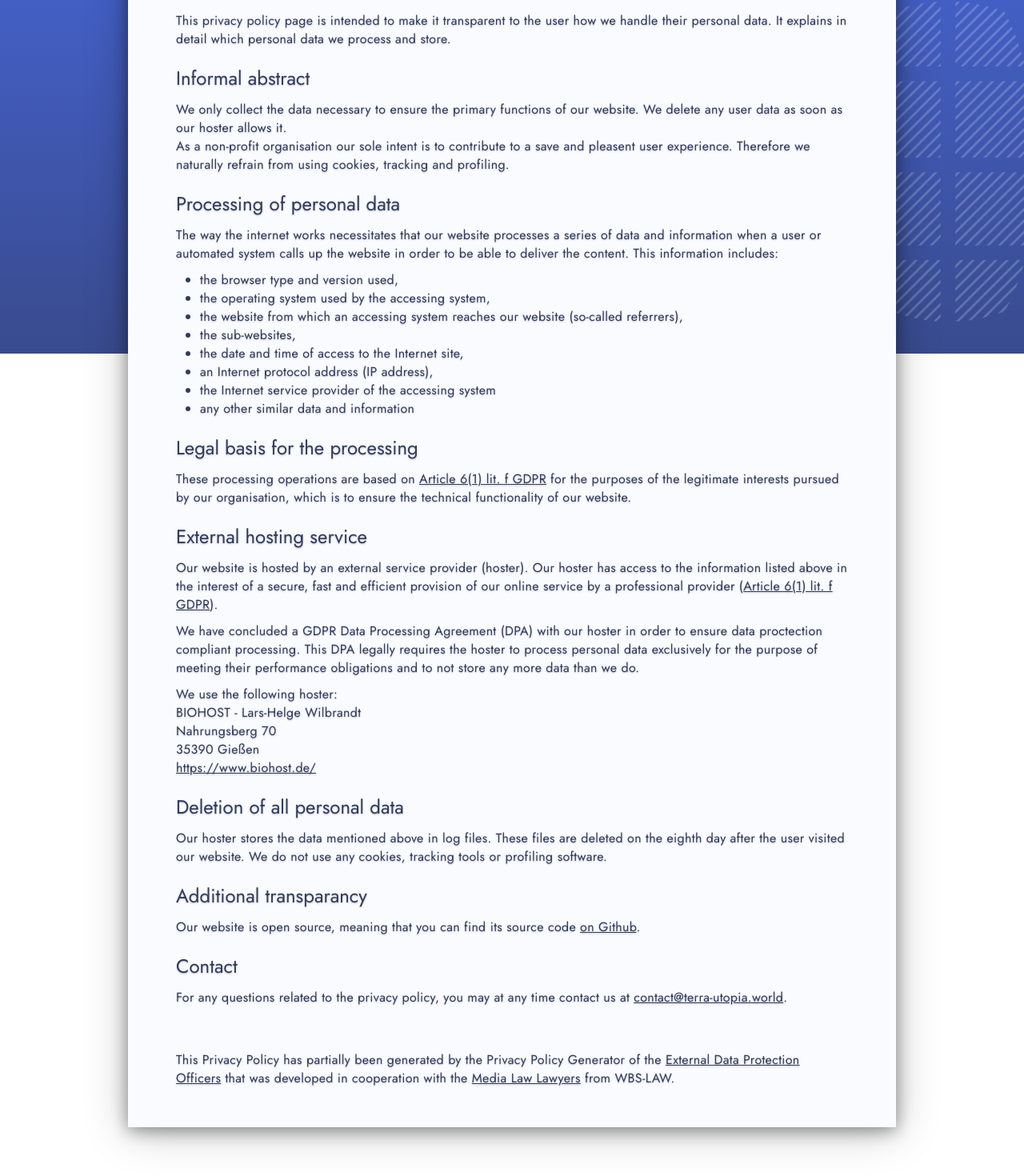
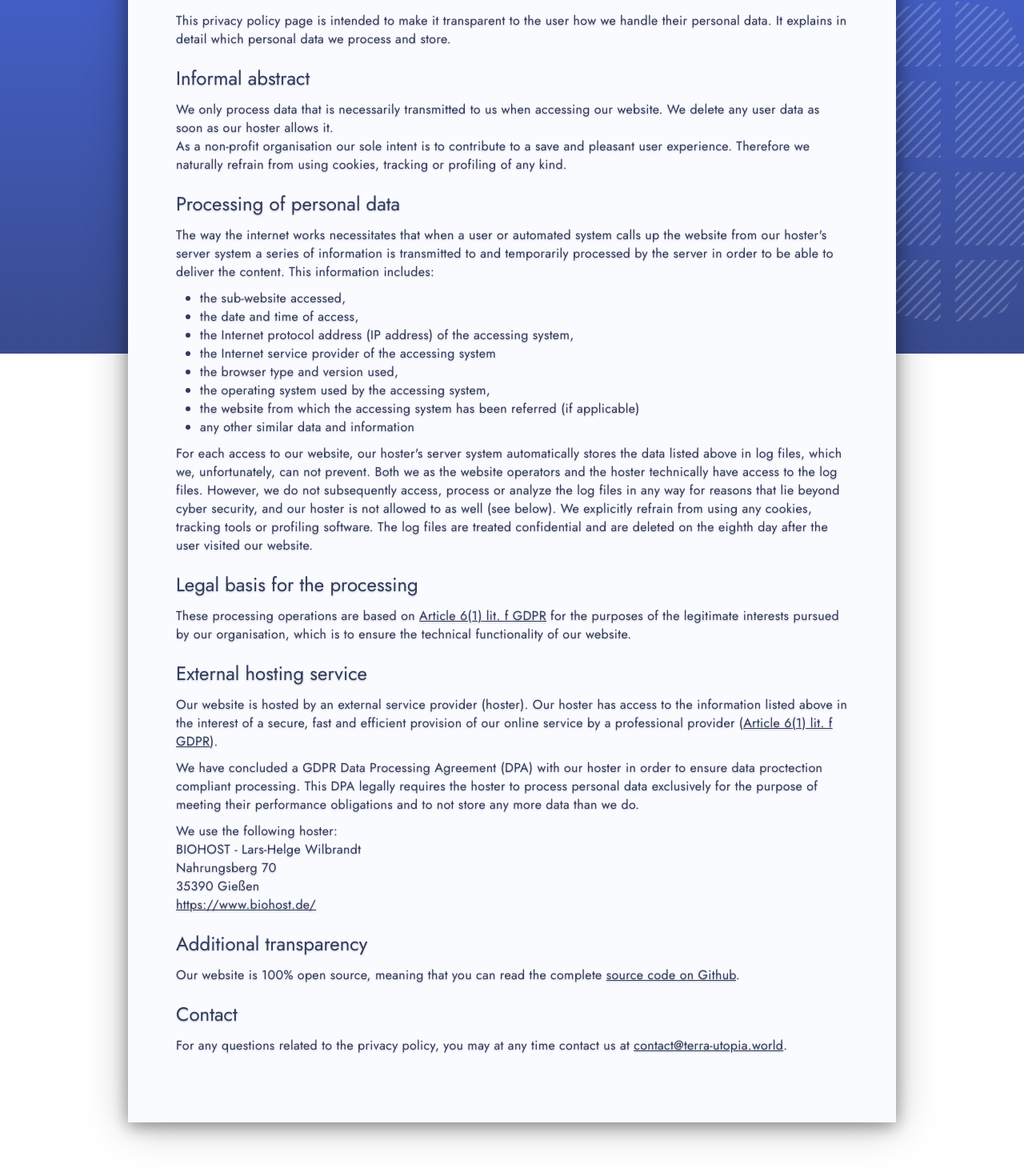
Before and after one commit to terra-utopia/terra-utopia-website, a Nuxt app: page /privacy-policy in a window 1280 px wide. Shown: the part 358-1828 px from the top of the page at 80% size. Built offline with nearby package versions, Linux system fonts and the light colour scheme.

Commit message:
privacy policy rework

```diff
--- a/pages/privacy-policy.vue
+++ b/pages/privacy-policy.vue
@@ -10,42 +10,41 @@
 
                 <h4>Informal abstract</h4>
                 <p>
-                    We only collect the data necessary to ensure the primary functions of our website. We delete any user data as soon as our hoster allows it.
+                    We only process data that is necessarily transmitted to us when accessing our website. We delete any user data as soon as our hoster allows it.
                     <br>
-                    As a non-profit organisation our sole intent is to contribute to a save and pleasent user experience. Therefore we naturally refrain from using cookies, tracking and profiling.
+                    As a non-profit organisation our sole intent is to contribute to a save and pleasant user experience. Therefore we naturally refrain from using cookies, tracking or profiling of any kind.
                 </p>
 
                 <h4>Processing of personal data</h4>
                 <p>
-                    The way the internet works necessitates that our website processes a series of data and information when a user or automated system calls up the website in order to be able to deliver the content. This information includes:
+                    The way the internet works necessitates that when a user or automated system calls up the website from our hoster's server system a series of information is transmitted to and temporarily processed by the server in order to be able to deliver the content. This information includes:
                 </p>
                 <ul>
+                    <li>the sub-website accessed,</li>
+                    <li>the date and time of access,</li>
+                    <li>the Internet protocol address (IP address) of the accessing system,</li>
+                    <li>the Internet service provider of the accessing system</li>
                     <li>the browser type and version used,</li>
                     <li>the operating system used by the accessing system,</li>
-                    <li>the website from which an accessing system reaches our website (so-called referrers),</li>
-                    <li>the sub-websites,</li>
-                    <li>the date and time of access to the Internet site,</li>
-                    <li>an Internet protocol address (IP address),</li>
-                    <li>the Internet service provider of the accessing system</li>
+                    <li>the website from which the accessing system has been referred (if applicable)</li>
                     <li>any other similar data and information</li>
                 </ul>
+                <p>
+                    For each access to our website, our hoster's server system automatically stores the data listed above in log files, which we, unfortunately, can not prevent. Both we as the website operators and the hoster technically have access to the log files. However, we do not subsequently access, process or analyze the log files in any way for reasons that lie beyond cyber security, and our hoster is not allowed to as well (see below). We explicitly refrain from using any cookies, tracking tools or profiling software. The log files are treated confidential and are deleted on the eighth day after the user visited our website.
+                </p>
 
                 <h4>Legal basis for the processing</h4>
-
                 <p>
                     These processing operations are based on <a href="https://gdpr-info.eu/art-6-gdpr/" target="_blank" rel="noopener noreferrer">Article 6(1) lit. f GDPR</a> for the purposes of the legitimate interests pursued by our organisation, which is to ensure the technical functionality of our website.
                 </p>
 
                 <h4>External hosting service</h4>
-
                 <p>
                     Our website is hosted by an external service provider (hoster). Our hoster has access to the information listed above in the interest of a secure, fast and efficient provision of our online service by a professional provider (<a href="https://gdpr-info.eu/art-6-gdpr/" target="_blank" rel="noopener noreferrer">Article 6(1) lit. f GDPR</a>).
                 </p>
-
                 <p>
                     We have concluded a GDPR Data Processing Agreement (DPA) with our hoster in order to ensure data proctection compliant processing. This DPA legally requires the hoster to process personal data exclusively for the purpose of meeting their performance obligations and to not store any more data than we do.
                 </p>
-
                 <p>
                     We use the following hoster:<br>
                     BIOHOST - Lars-Helge Wilbrandt<br>
@@ -54,16 +53,9 @@
                     <a href="https://www.biohost.de/" target="_blank" rel="noopener noreferrer">https://www.biohost.de/</a>
                 </p>
 
-                <h4>Deletion of all personal data</h4>
-
+                <h4>Additional transparency</h4>
                 <p>
-                Our hoster stores the data mentioned above in log files. These files are deleted on the eighth day after the user visited our website. We do not use any cookies, tracking tools or profiling software.
-                </p>
-
-                <h4> Additional transparancy </h4>
-
-                <p>
-                    Our website is open source, meaning that you can find its source code <a href="https://github.com/terra-utopia/terra-utopia-website" target="_blank" rel="noopener noreferrer">on Github</a>.
+                    Our website is 100% open source, meaning that you can read the complete <a href="https://github.com/terra-utopia/terra-utopia-website" target="_blank" rel="noopener noreferrer">source code on Github</a>.
                 </p>
 
                 <h4>Contact</h4>
@@ -71,19 +63,6 @@
                     For any questions related to the privacy policy, you may at any time contact us at <a href="mailto:contact@terra-utopia.world" target="_blank">contact@terra-utopia.world</a>.
                 </p>
                 <br>
-
-                <p>This Privacy Policy has partially been generated by the Privacy Policy Generator of the <a href="https://dg-datenschutz.de/services/external-data-protection-officer/?lang=en">External Data Protection Officers</a> that was developed in cooperation with the <a href="https://www.wbs-law.de/eng/practice-areas/media-law/">Media Law Lawyers</a> from WBS-LAW.
-                </p>
-
-
-                <!-- IF WE CHOOSE TO USE LOG FILES (WITH PERSONAL DATA LIKE IP ADDRESSES!) IN THE FUTURE ...
-
-                    The website of the Terra Utopia collects a series of general data and information when a data subject or automated system calls up the website. This general data and information are stored in the server log files.
-
-                    ...
-
-                    When using these general data and information, the Terra Utopia does not draw any conclusions about the data subject. Rather, this information is needed to (1) deliver the content of our website correctly, (2) optimize the content of our website as well as its advertisement, (3) ensure the long-term viability of our information technology systems and website technology, and (4) provide law enforcement authorities with the information necessary for criminal prosecution in case of a cyber-attack. Therefore, the Terra Utopia analyzes anonymously collected data and information statistically, with the aim of increasing the data protection and data security of our enterprise, and to ensure an optimal level of protection for the personal data we process. The anonymous data of the server log files are stored separately from all personal data provided by a data subject.
-                -->
             </Card>
         </CenteredBodyColumn>
     </main>
```
Lines whose indentation alone changed are shown as unchanged.
